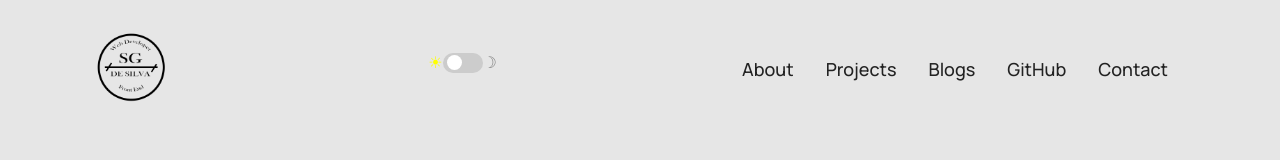
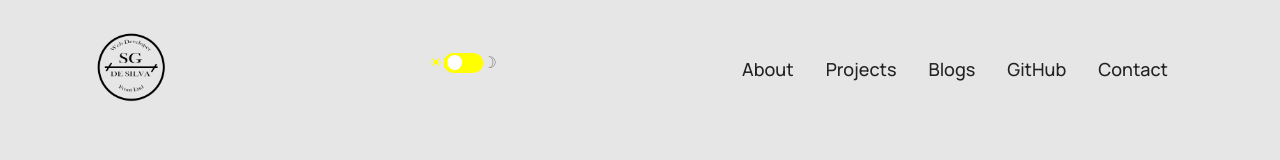
Before and after one commit to samgerrick01/samgerrickdesilva, a React (Create React App) app: page /contact in a window 1280 px wide. Shown: the top 160 px of the page. Built offline with nearby package versions, Linux system fonts and the light colour scheme.

Commit message:
Mini Commit

```diff
--- a/src/components/contact/Contact.js
+++ b/src/components/contact/Contact.js
@@ -73,7 +73,7 @@ const Contact = ({ darkMode }) => {
             required="required"
           />
           <textarea
-            cla="user_Message"
+            name="user_Message"
             value={message}
             onChange={(e) => setMessage(e.target.value)}
             className={darkMode ? "user_Message_dark" : "user_Message_light"}
--- a/src/components/navbar/Navbar.js
+++ b/src/components/navbar/Navbar.js
@@ -56,7 +56,7 @@ const Navbar = ({ setDarkMode, darkMode }) => {
               <span className="slider round"> </span>
             </label>
           </div>
-          <span style={{ color: darkMode ? "#c96dfd" : "grey" }}>☽</span>
+          <span style={{ color: darkMode ? "#c96dfd" : "grey" }}> ☽</span>
         </div>
 
         <div className="navbar-links__container">
--- a/src/components/navbar/navbar.css
+++ b/src/components/navbar/navbar.css
@@ -120,7 +120,7 @@
   left: 0;
   right: 0;
   bottom: 0;
-  background-color: #ccc;
+  background-color: yellow;
   -webkit-transition: 0.4s;
   transition: 0.4s;
 }
@@ -131,17 +131,17 @@
   width: 15px;
   left: 4px;
   bottom: 3px;
-  background-color: white;
+  background-color: rgb(255, 255, 255);
   -webkit-transition: 0.4s;
   transition: 0.4s;
 }
 
 input:checked + .slider {
-  background-color: #19a2c1;
+  background-color: violet;
 }
 
 input:focus + .slider {
-  box-shadow: 0 0 1px #2196f3;
+  box-shadow: 0 0 1px violet;
 }
 
 input:checked + .slider:before {
```
